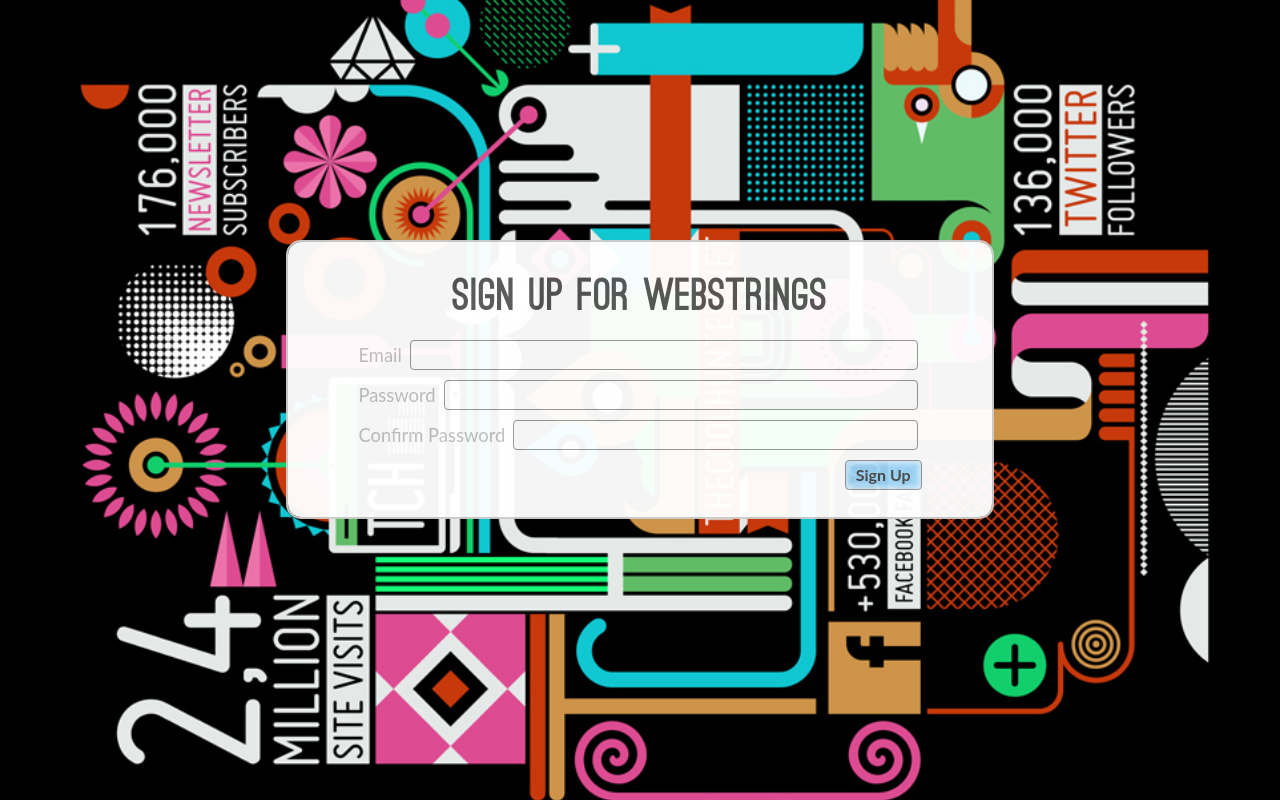
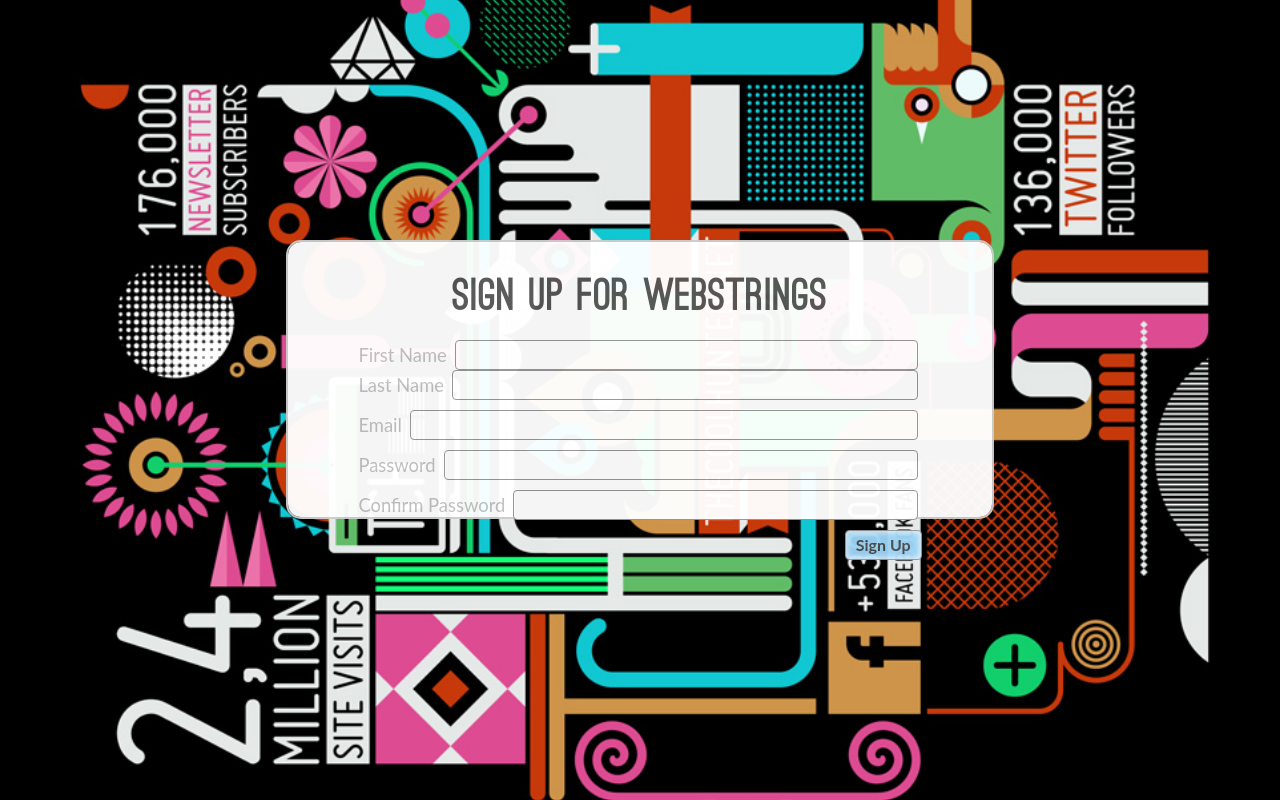
Before and after one commit to bcarlsen/webstrings, a CodeIgniter app: page /index.php/internalpages/new_user_registration in a window 1280 px wide. Run offline with CodeIgniter, Linux system fonts and the light colour scheme; some libraries are stand-ins or nearby versions.

Commit message:
Modified Log In pages to include first name and last name information.  May be security issues because password does not have any requirements on it.

```diff
--- a/application/controllers/internalPages.php
+++ b/application/controllers/internalPages.php
@@ -31,6 +31,8 @@ class InternalPages extends CI_Controller {
 
 		if($this->input->post('submit') != FALSE){
 
+			$this->form_validation->set_rules('fname', 'First Name', 'trim|required|alpha_dash|xss_clean|ucfirst');
+			$this->form_validation->set_rules('lname', 'Last Name', 'trim|required|alpha_dash|xss_clean|ucfirst');
 			$this->form_validation->set_rules('email', 'Email', 'trim|required|valid_email|is_unique[users.email]|xss_clean');
 			$this->form_validation->set_rules('password', 'Password', 'trim|required|matches[password_conf]');
 			$this->form_validation->set_rules('password_conf', 'Password confirmation', 'trim|required|matches[password]');
@@ -38,6 +40,8 @@ class InternalPages extends CI_Controller {
 			if($this->form_validation->run() != FALSE){
 
 				$dataSet = array(
+					'first_name' => $this->input->post('fname'),
+					'last_name' => $this->input->post('lname'),
 					'email' => $this->input->post('email'),
 					'date_created' => strftime("%Y-%m-%d %H:%M:%S", time())
 				);
--- a/application/views/internalPages/sign_up_view.php
+++ b/application/views/internalPages/sign_up_view.php
@@ -5,6 +5,17 @@
 		<h1 class="what_is_text sign_up_title">Sign Up For Webstrings</h1>
 		<div class="sign_up_fields">
 			<form action="<?php echo site_url('internalPages/new_user_registration'); ?>" method="post">
+			<div class="control-group">
+					<label for="f_name">First Name</label>
+					<span class="input-wrapper">
+						<input type="text" name="fname" value="<?php echo set_value('fname'); ?>" />
+					</span>
+
+					<label for="l_name">Last Name</label>
+					<span class="input-wrapper">
+						<input type="text" name="lname" value="<?php echo set_value('lname'); ?>" />
+					</span>
+				</div>
 				<div class="control-group">
 					<label for="email">Email</label>
 					<span class="input-wrapper">
```
